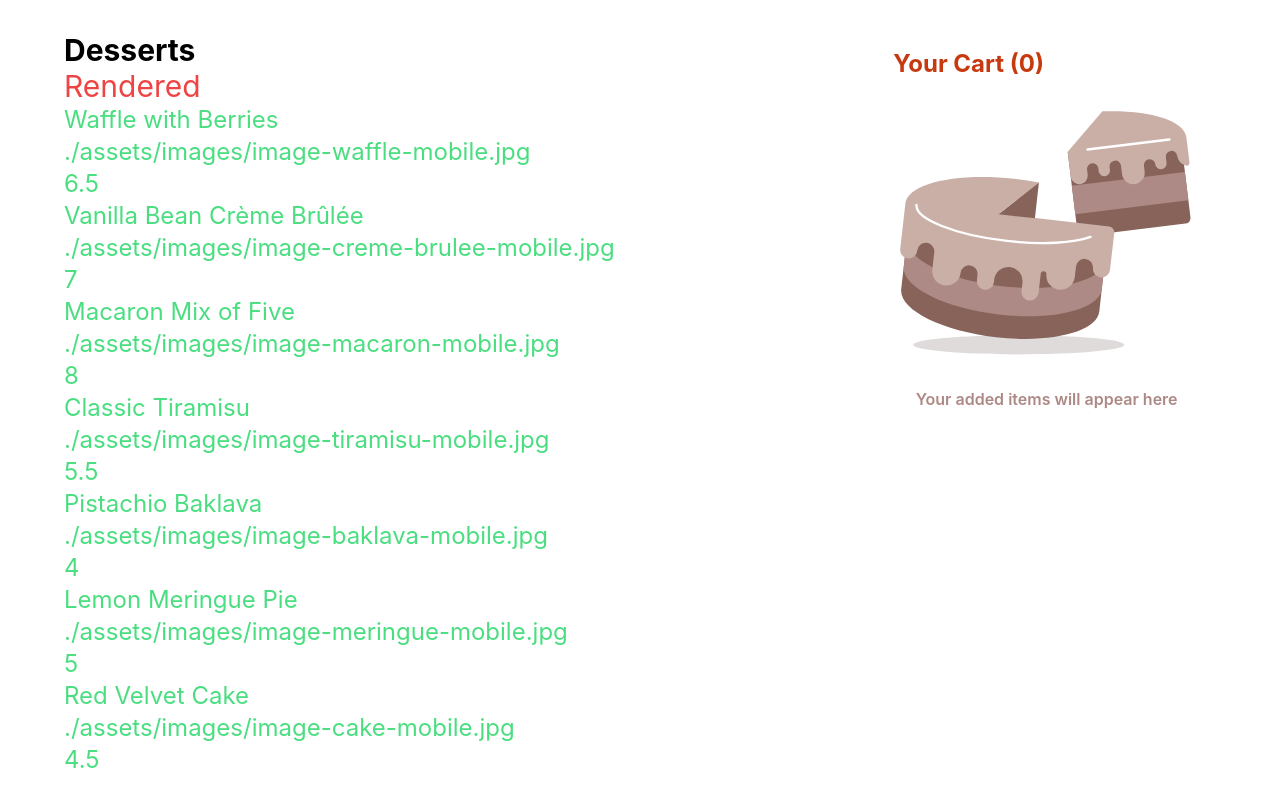
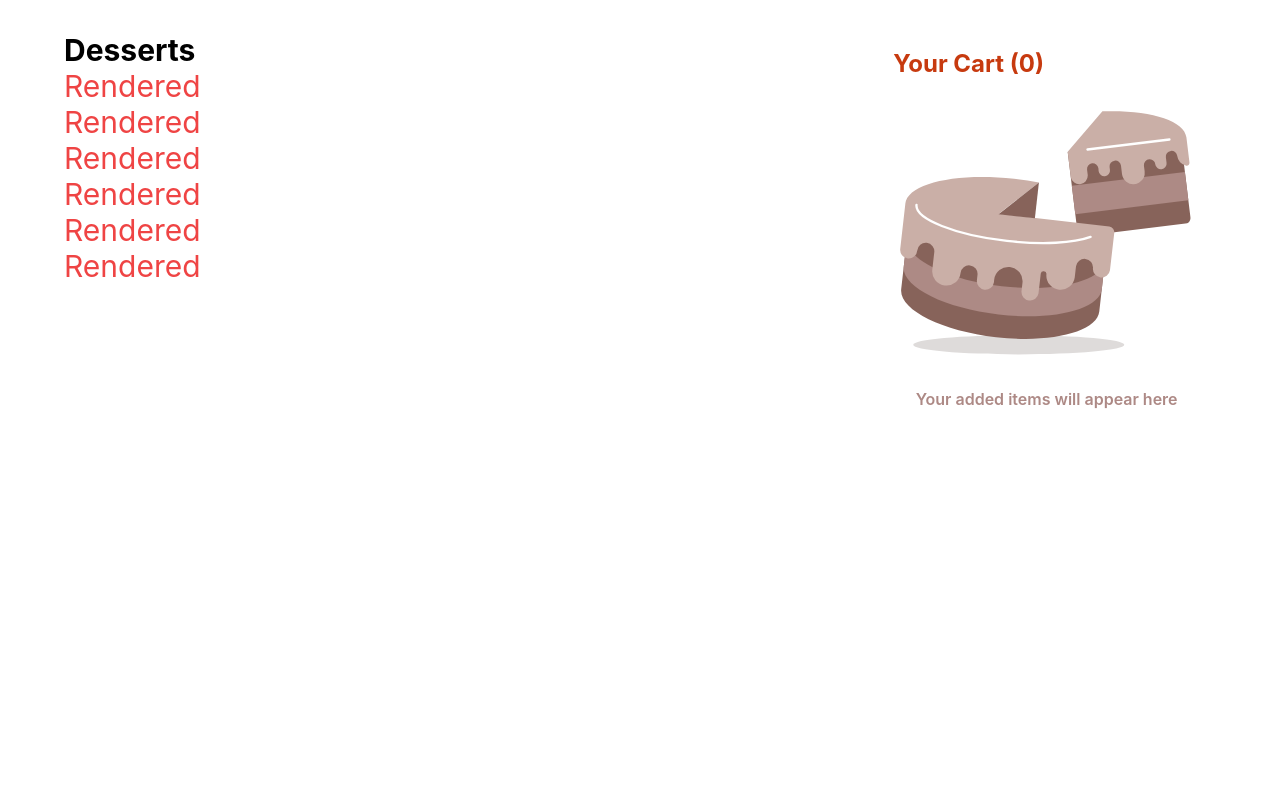
Before and after one commit to Timmydevsoft/products, a React (Vite) app: page / in a window 1280 px wide. Built offline with nearby package versions, Linux system fonts and the light colour scheme.

Commit message:
testingtwo

```diff
--- a/src/component/ProductList.tsx
+++ b/src/component/ProductList.tsx
@@ -73,6 +73,8 @@ const ProductList: React.FC = () => {
     [dispatch]
   );
 
+  console.log(dataBase);
+
   // console.log("working");
 
   useEffect(() => {
@@ -117,92 +119,14 @@ const ProductList: React.FC = () => {
     <div className="w-[100%] lg:w-[70%] overflow-y-scroll scroll">
       <h1 className="text-black text-3xl font-bold">Desserts</h1>
       <div className="text-red-500 text-3xl">Rendered</div>
-      <div className="">
-        {
-          dataBase.map((item:Prop, index:number)=>{
-            return(
-              <div key={index} className="">
-                <p className="text-green-400 text-2xl">{item.name}</p>
-                <p className="text-green-400 text-2xl">{item.image.mobile}</p>
-                <p className="text-green-400 text-2xl">{item.price}</p>
-              </div>
-            )
-          })
-        }
-      </div>
+      <div className="text-red-500 text-3xl">Rendered</div>
+      <div className="text-red-500 text-3xl">Rendered</div>
+      <div className="text-red-500 text-3xl">Rendered</div>
+      <div className="text-red-500 text-3xl">Rendered</div>
+      <div className="text-red-500 text-3xl">Rendered</div>
 
 
-      {/* <div className="container w-full">
-        <div className="flex flex-col lg:flex-row items-center gap-4 flex-wrap w-[100%]">
-          {dataBase.map((item: Part, index: number) => {
-            return (
-              <div key={index} className="w-[100%] lg:w-[32%]">
-                <div className="rounded-md w-[100%] h-[100%] py-4">
-                  <img
-                    className={`rounded-md w-full ${
-                      item.status === true ? "active-product" : ""
-                    }`}
-                    src={
-                      screeen <= 500
-                        ? item.image.mobile
-                        : screeen <= 768
-                        ? item.image.tablet
-                        : item.image.desktop
-                    }
-                    alt={`${item.name} image`}
-                  />
-                </div>
-                <div className="w-full flex justify-center">
-                  <div className="relative w-full flex justify-center">
-                    {!item.status ? (
-                      <button
-                        className="absolute -top-10 flex items-center justify-center gap-2 bg-white py-2 px-6 rounded-[50px] border border-burnt-rose text-base text-burnt-rose font-bold w-auto"
-                        onClick={() => {
-                          handleCart(item.id);
-                        }}
-                      >
-                        {" "}
-                        <img src={cart} alt="cart icon" /> {""}Add to cart
-                      </button>
-                    ) : (
-                      <div className="absolute -top-10 flex bg-redrose items-center justify-between px-4 py-2 w-[150px] rounded-full">
-                        <button
-                          onClick={() => {
-                            handleDecrement(item.id);
-                          }}
-                          className="flex items-center justify-center  bg-redrose font-bold rounded-[50%] w-[20px] h-[20px] border border-rose-50"
-                        >
-                          <img src={decrease} alt="decrement icon" />
-                        </button>
-                        <span className="text-white">{item.quantity}</span>
-                        <button
-                          onClick={() => {
-                            handleIncrement(item.id);
-                          }}
-                          className="flex items-center justify-center  bg-redrose font-bold rounded-[50%] w-[20px] h-[20px] border border-rose-50"
-                        >
-                          <img src={increase} alt="increment icon" />
-                        </button>
-                      </div>
-                    )}
-                  </div>
-                </div>
-                <div className="mt-2 lg:mt-[2.5rem]">
-                  <p className="text-base text-[#ad8985] font-medium">
-                    {item.category}
-                  </p>
-                  <p className="text-base text-burnt-rose font-bold">
-                    {item.name}
-                  </p>
-                  <p className="text-base text-redrose font-medium">
-                    ${item.price}.00
-                  </p>
-                </div>
-              </div>
-            );
-          })}
-        </div>
-      </div> */}
+
 
     </div>
   );
```
